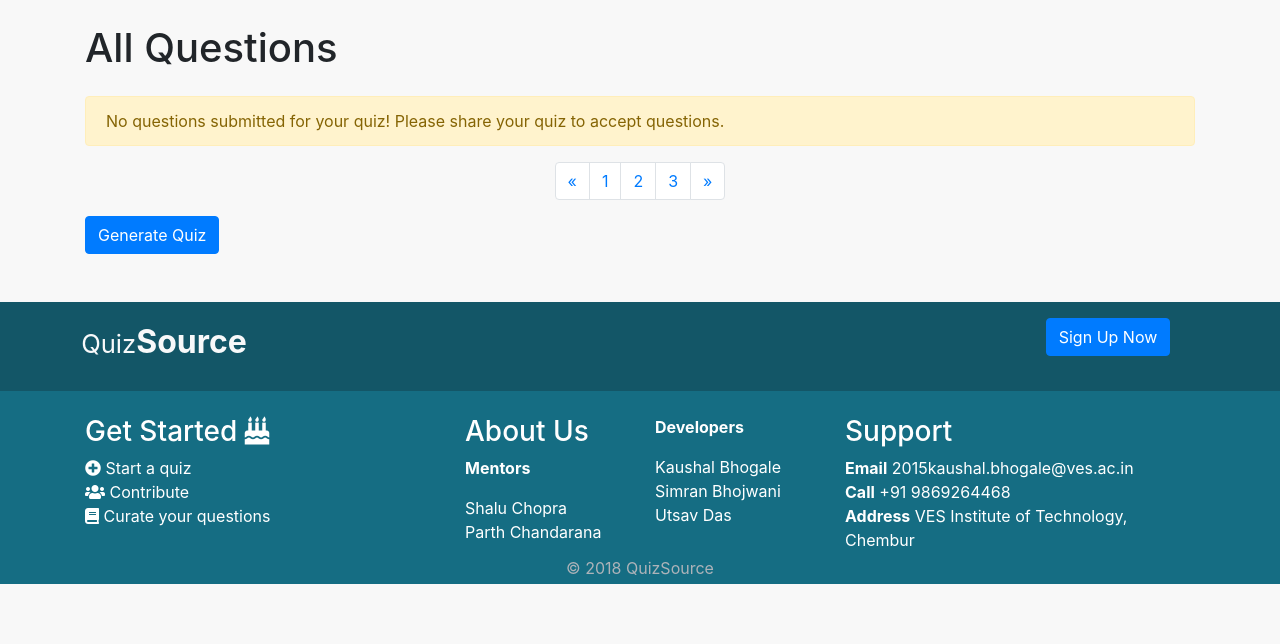
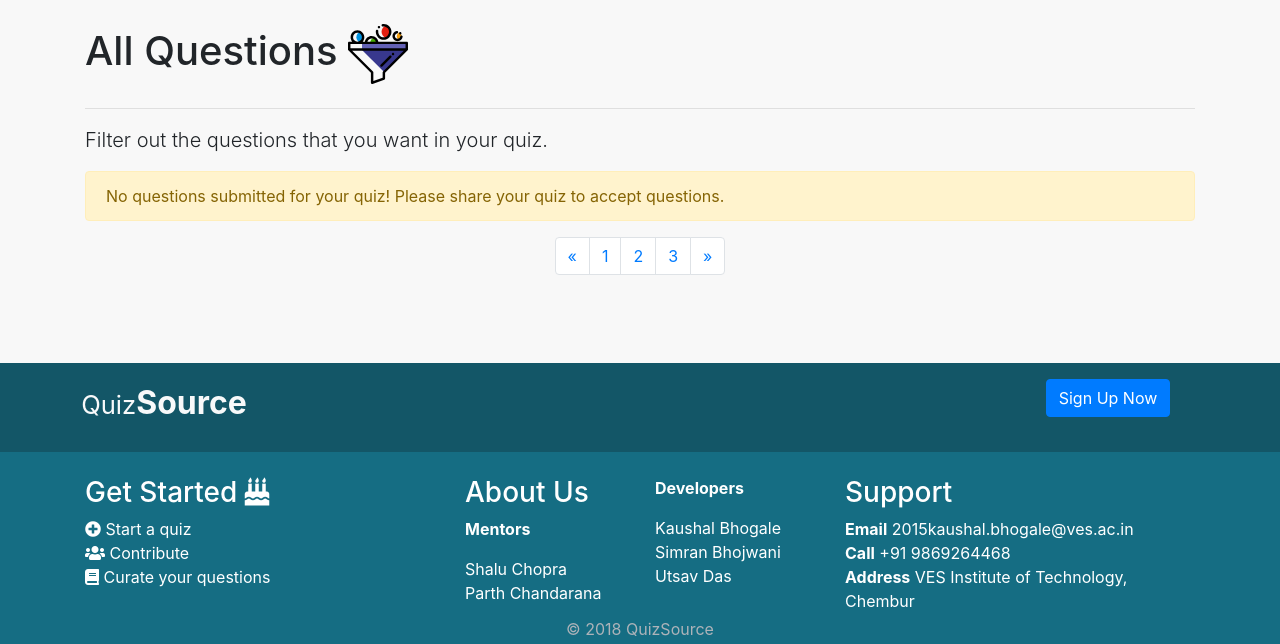
Before and after one commit to kaushal-py/QuizSource, a Flask app: page /review/1 in a window 1280 px wide. Shown: the part 72-716 px from the top of the page. Run offline with Flask 2, Linux system fonts and the light colour scheme; the visitor is signed in with stand-in values (Sample User, id 1); data comes from the database, SQL or seed files in the repository; data that the repository does not hold is empty; some libraries are stand-ins or nearby versions.

Commit message:
Retouch the UI

```diff
--- a/templates/review.html
+++ b/templates/review.html
@@ -15,12 +15,16 @@
 <div class="container">
 
     <!-- Page Heading -->
-    <h1 class="my-4">All Questions
+    <h1 class="my-4">All Questions <img data-aos="flip-left" src="../static/img/filter.svg" alt="Share quiz" style="width: 60px">
     <!-- <small>Secondary Text</small> -->
     </h1>
+    <hr>
+    <p class="lead"> Filter out the questions that you want in your quiz.</p>
 
     {% if questions|length > 0 %}
         {% for question in questions %}
+
+        {% if question.name|length > 5 %}
         {% set options = [question.option1, question.option2, question.option3, question.option4] %}
 
         <div class="row w-75">
@@ -54,29 +58,43 @@
                     </div>
                     <div class="card-footer text-muted">
                         {% if (question.status == 0) %}
-                            <span class="btn btn-sm btn-success" id="btn-success-{{loop.index}}">Select</span>
+                            <span class="btn btn-sm btn-success" id="btn-success-{{loop.index}}">Select <i class="fas fa-check"></i></span>
                         {% else %}
-                            <span class="btn btn-sm btn-outline-success" id="btn-success-{{loop.index}}">Select</span>
+                            <span class="btn btn-sm btn-outline-success" id="btn-success-{{loop.index}}">Select <i class="fas fa-check"></i></span>
                         {% endif %}
 
                         {% if (question.status == 1) %}
-                            <span class="btn btn-sm btn-warning" id="btn-warning-{{loop.index}}">Mark for review</span>
+                            <span class="btn btn-sm btn-warning" id="btn-warning-{{loop.index}}">Mark for review <i class="fas fa-bookmark"></i></span>
                         {% else %}
-                            <span class="btn btn-sm btn-outline-warning" id="btn-warning-{{loop.index}}">Mark for review</span>
+                            <span class="btn btn-sm btn-outline-warning" id="btn-warning-{{loop.index}}">Mark for review <i class="fas fa-bookmark"></i></span>
                         {% endif %}
 
                         {% if (question.status == 2) %}
-                            <span class="btn btn-sm btn-danger" id="btn-danger-{{loop.index}}">Reject</span>
+                            <span class="btn btn-sm btn-danger" id="btn-danger-{{loop.index}}">Reject <i class="fas fa-times"></i></span>
                         {% else %}
-                            <span class="btn btn-sm btn-outline-danger" id="btn-danger-{{loop.index}}">Reject</span>
+                            <span class="btn btn-sm btn-outline-danger" id="btn-danger-{{loop.index}}">Reject <i class="fas fa-times"></i></span>
                         {% endif %}
 
                     </div>
                 </div>
             </div>
         </div>
+        {% endif %}
         {% endfor %}
         <!-- /.row -->
+
+    <!-- Button trigger modal -->
+    <br>
+    <div class="row w-75">
+        <br>
+        <button type="button" class="btn btn-info btn-block" data-toggle="modal" data-target="#exampleModalCenter">
+                <img data-aos="flip-left" src="../static/img/wand.svg" alt="Share quiz" style="width: 70px">
+                <p class="lead">Generate Quiz</p>
+                <hr>
+                <p>Cick this button and wait for the magic to happen!</p>
+        </button>
+    </div>
+    <br>
 
     {% else %}
         <div class="alert alert-warning" role="alert">
@@ -107,11 +125,6 @@
         </a>
     </li>
     </ul>
-
-    <!-- Button trigger modal -->
-    <button type="button" class="btn btn-primary" data-toggle="modal" data-target="#exampleModalCenter">
-        Generate Quiz
-    </button>
 
     <br><br><br>
 
```
Also changed, not shown: templates/all.html (+13 -9 lines), templates/quiz.html (+4 -4 lines), templates/startquiz.html (+8 -8 lines), static/img/bookshelf.svg (added), static/img/open-book.svg (added), static/img/pot.svg (added), static/img/preview.svg (added), static/img/wand.svg (added).
